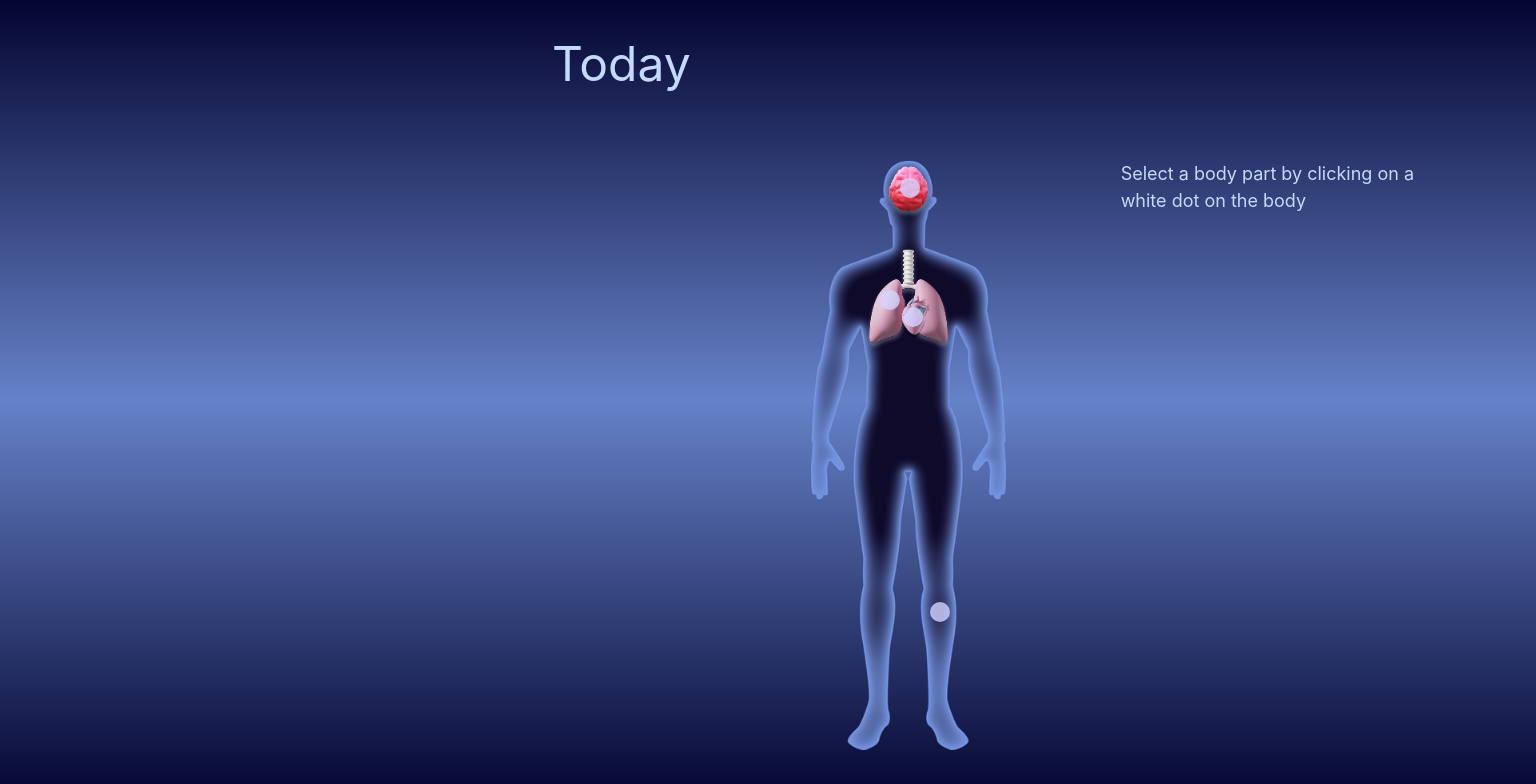
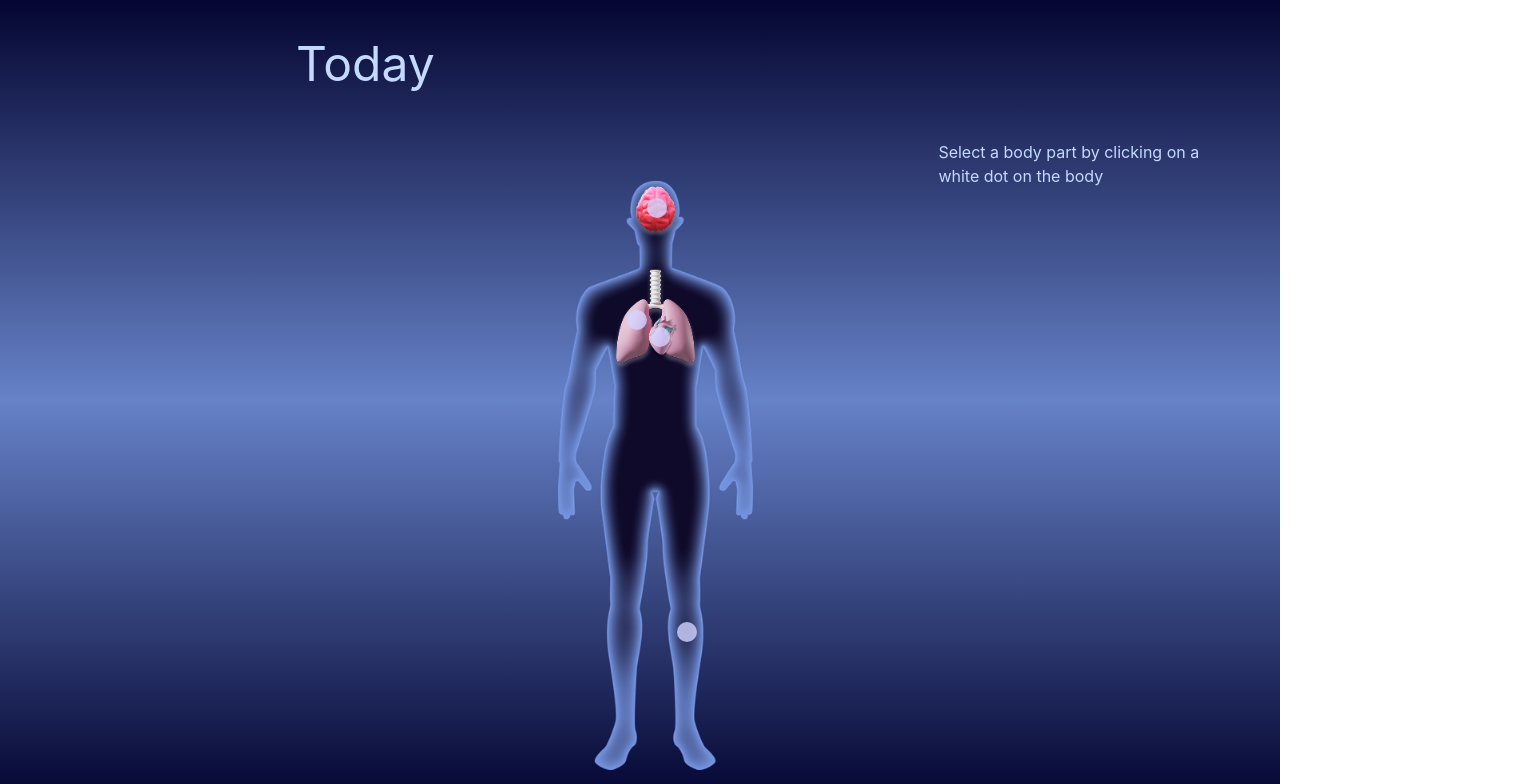
Before and after one commit to valttku/sote2035, a Next.js app in the folder client/: page / in a window 1280 px wide. Shown: the top 784 px of the page, 1536 px wide, since content can reach past the window. Built offline with nearby package versions, Linux system fonts and the light colour scheme; no server answers.

Commit message:
ui changes to homescreen, calendar and sidebar

```diff
--- a/client/src/components/AppLayout.tsx
+++ b/client/src/components/AppLayout.tsx
@@ -3,11 +3,9 @@ import Sidebar from "./Sidebar/Sidebar";
 
 export default function AppLayout({ children }: { children: ReactNode }) {
   return (
-    <div className="flex min-h-screen">
+    <div className="min-h-screen">
       <Sidebar />
-      <main className="flex-1 ml-64">
-        {children}
-      </main>
+      <main className="ml-64 min-h-screen">{children}</main>
     </div>
   );
 }
--- a/client/src/components/Sidebar/Sidebar.tsx
+++ b/client/src/components/Sidebar/Sidebar.tsx
@@ -38,6 +38,7 @@ export default async function Sidebar() {
       className="
       fixed left-0 top-0 h-full w-64 p-4
       flex flex-col
+      shrink-0
       bg-indigo-950/70
       border border-[rgba(179,196,243,0.8)]
       rounded-r-3xl
--- a/client/src/components/calendar/CalendarClient.tsx
+++ b/client/src/components/calendar/CalendarClient.tsx
@@ -160,17 +160,16 @@ export default function CalendarClient() {
   const totalDays = daysInMonth(year, month);
 
   return (
-    <main className="min-h-screen w-[calc(100vw-16rem)] flex items-center justify-center border overflow-x-hidden">
+    <div className="min-h-screen flex items-center justify-center">
       <div
         className="
         p-6 space-y-6 mx-auto
         w-full max-w-4xl
-        min-w-[20rem]
-        max-h-[calc(100vh-8rem)]
-        overflow-hidden
+        min-w-0
         rounded-2xl shadow-lg
         bg-indigo-950/50 text-white
-        border border-[rgba(179,196,243,0.8)]
+        border-[3px]
+        border border-[rgba(179,196,243)]
       "
       >
         <h1 className="text-3xl">Calendar</h1>
@@ -199,10 +198,10 @@ export default function CalendarClient() {
               <button
                 key={date}
                 onClick={() => openDay(date)}
-                className="border rounded text-left p-2 min-h-12 w-full overflow-hidden"
+                className="border rounded text-left p-3 min-h-20 w-full overflow-hidden"
                 title={hasData ? "Has health data" : "No health data"}
               >
-                <div className="flex items-center justify-between gap-2 min-w-0">
+                <div className="flex items-center justify-between gap-2">
                   <span className="font-medium leading-none">{day}</span>
                   {hasData && (
                     <span className="text-xs leading-none shrink-0">•</span>
@@ -252,6 +251,6 @@ export default function CalendarClient() {
           </Modal>
         )}
       </div>
-    </main>
+    </div>
   );
 }
--- a/client/src/components/twin/twinPanel.tsx
+++ b/client/src/components/twin/twinPanel.tsx
@@ -25,7 +25,7 @@ export default function TwinPanel({ selected, onClose }: Props) {
   const metrics = MOCK[selected];
 
   return (
-    <div className="panel-animation width-320px p-4 pt-2 rounded-2xl shadow-lg bg-indigo-950/70 text-white border border-[rgba(179,196,243,0.8)]">
+    <div className="panel-animation p-4 pt-2 rounded-2xl shadow-lg bg-indigo-950/50 text-white border border-[rgba(179,196,243,0.8)]">
       <div className="flex justify-between items-center">
         <h1 className="text-2xl mb-2">{TITLE[selected]}</h1>
         <button className="cursor-pointer mb-5" onClick={onClose}>
@@ -53,7 +53,7 @@ export default function TwinPanel({ selected, onClose }: Props) {
             opacity: 0;
           }
           to {
-            opacity: 0.8;
+            opacity: 1;
           }
         }
       `}</style>
--- a/client/src/components/twin/twinView.tsx
+++ b/client/src/components/twin/twinView.tsx
@@ -24,11 +24,12 @@ export default function TwinView() {
   const avatarWidth = isFemale ? 208 : 244;
 
   return (
-    <div className="min-h-screen ml-64 w-[calc(100vw-16rem)] flex flex-row items-start gap-x-20 overflow-x-hidden">
-      <h1 className="text-5xl m-10">Today</h1>
+    <div className="min-h-screen w-full min-w-0 mx-auto overflow-x-hidden">
+      <div className="flex items-start justify-start gap-[12%] min-w-0 ">
+        <h1 className="text-5xl mt-10 ml-10 shrink-0">Today</h1>
 
         {/* Avatar + dots */}
-      <div className="relative w-[230px] mt-40 flex-shrink-0">
+        <div className="relative w-[230px] mt-45 shrink-0">
           <img
             src={isFemale ? "/avatar-female.png" : "/avatar-male.png"}
             alt="Digital twin"
@@ -62,15 +63,16 @@ export default function TwinView() {
         </div>
 
         {/* Guide + info-panel */}
-      <div className="w-[320px] flex-shrink-0">
-        <h1 className="text-[18px] mb-10 mt-40">
+        <div className="w-[320px] flex-shrink-0 mt-30 p-5">
+          <h2 className="mb-10 ml-2">
             Select a body part by clicking on a white dot on the body
-        </h1>
+          </h2>
 
           {selected && (
             <TwinPanel selected={selected} onClose={() => setSelected(null)} />
           )}
         </div>
       </div>
+    </div>
   );
 }
```
Lines whose indentation alone changed are shown as unchanged.
